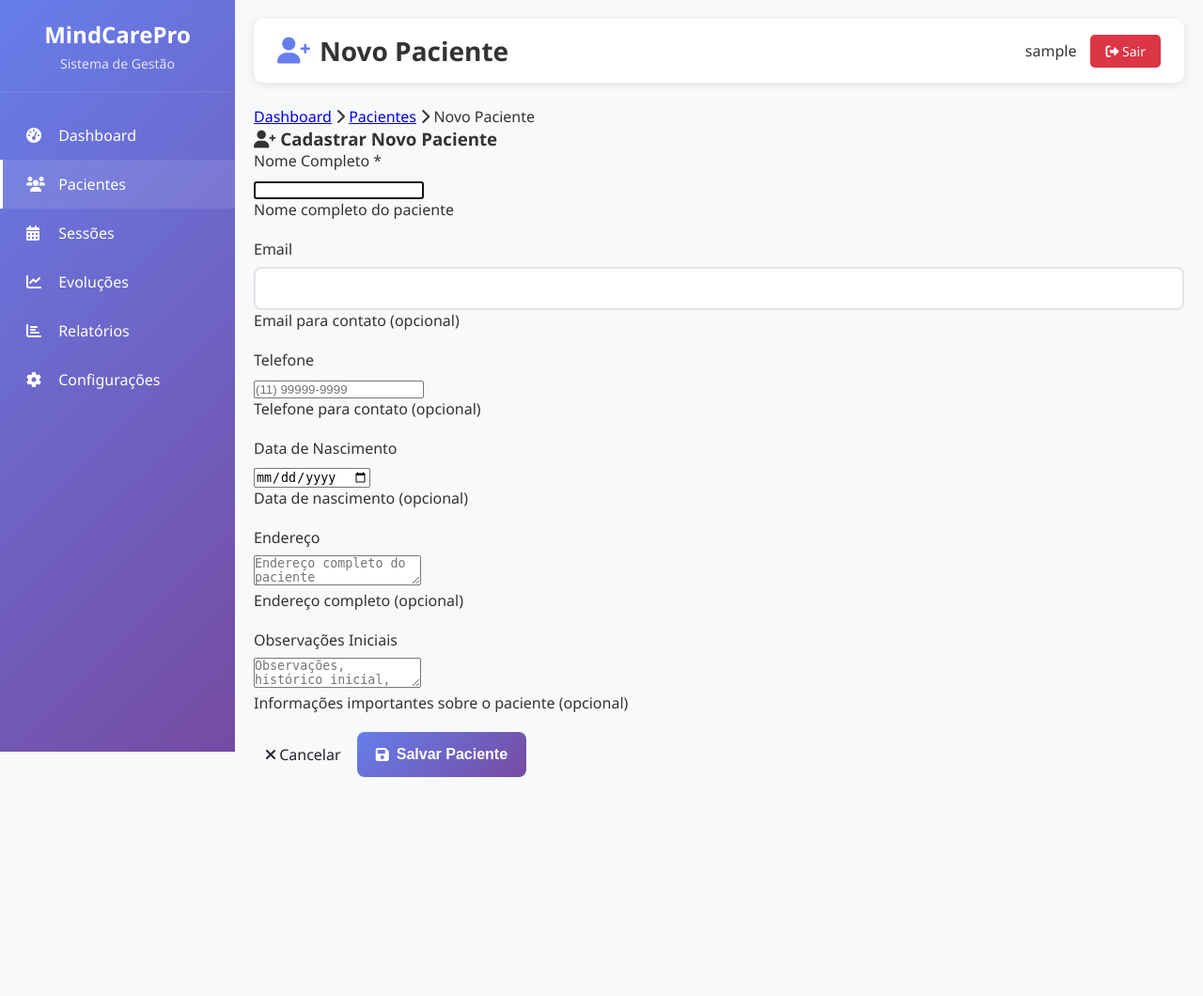
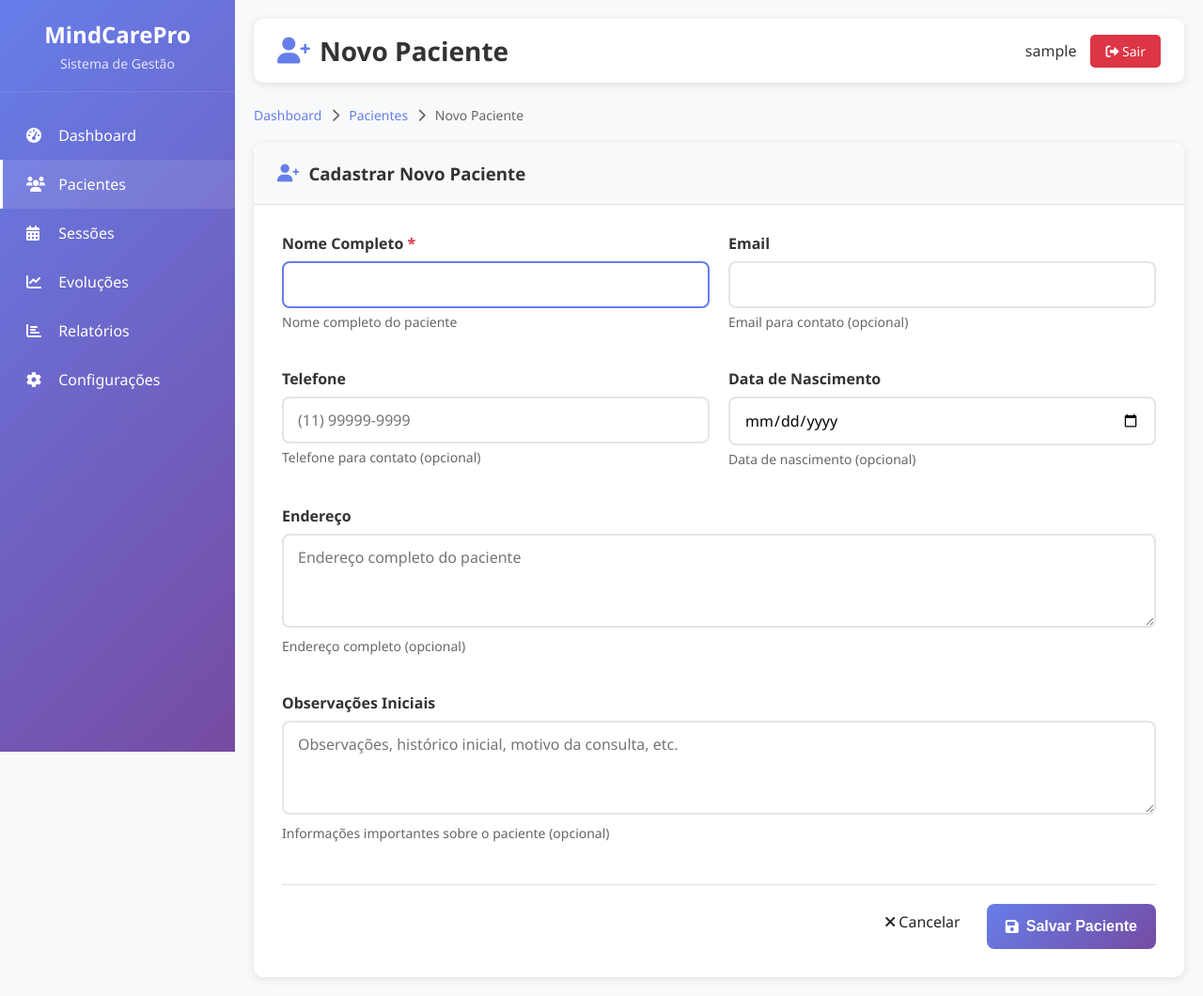
Before and after one commit to flavioricci-terser/mindcarepro-sistema, a Flask app: page /pacientes/novo in a window 1280 px wide. Shown: the whole page at 94% size. Before the commit the page ends 827 px from the top, so only its background shows below. Run offline with Flask 3, Linux system fonts and the light colour scheme; the visitor is signed in with stand-in values (Sample User, id 1); some libraries are stand-ins or nearby versions.

Commit message:
Update main.css
inserido
/* ========================================
   ESTILOS PARA FORMULÁRIOS
   ======================================== */

```diff
--- a/static/css/main.css
+++ b/static/css/main.css
@@ -1238,3 +1238,139 @@ body {
         font-size: 24px;
     }
 }
+
+/* ========================================
+   ESTILOS PARA FORMULÁRIOS
+   ======================================== */
+
+.breadcrumb {
+    display: flex;
+    align-items: center;
+    gap: 10px;
+    color: #666;
+    font-size: 14px;
+    margin-bottom: 20px;
+}
+
+.breadcrumb a {
+    color: #667eea;
+    text-decoration: none;
+}
+
+.breadcrumb a:hover {
+    text-decoration: underline;
+}
+
+.form-container {
+    background: white;
+    border-radius: 10px;
+    box-shadow: 0 2px 10px rgba(0,0,0,0.1);
+    overflow: hidden;
+}
+
+.form-header {
+    background: #f8f9fa;
+    padding: 20px 25px;
+    border-bottom: 1px solid #dee2e6;
+}
+
+.form-header h3 {
+    color: #333;
+    display: flex;
+    align-items: center;
+    margin: 0;
+}
+
+.form-header i {
+    margin-right: 10px;
+    color: #667eea;
+}
+
+.form-content {
+    padding: 30px;
+}
+
+.form-grid {
+    display: grid;
+    grid-template-columns: repeat(auto-fit, minmax(300px, 1fr));
+    gap: 20px;
+    margin-bottom: 25px;
+}
+
+.form-group {
+    margin-bottom: 20px;
+}
+
+.form-group.full-width {
+    grid-column: 1 / -1;
+}
+
+.form-group label {
+    display: block;
+    margin-bottom: 8px;
+    font-weight: 600;
+    color: #333;
+}
+
+.required {
+    color: #dc3545;
+}
+
+.form-group input[type="text"],
+.form-group input[type="email"],
+.form-group input[type="tel"],
+.form-group input[type="date"],
+.form-group input[type="number"],
+.form-group input[type="time"],
+.form-group select,
+.form-group textarea {
+    width: 100%;
+    padding: 12px 15px;
+    border: 2px solid #e1e5e9;
+    border-radius: 8px;
+    font-size: 16px;
+    transition: border-color 0.3s;
+    font-family: inherit;
+}
+
+.form-group input:focus,
+.form-group select:focus,
+.form-group textarea:focus {
+    outline: none;
+    border-color: #667eea;
+}
+
+.form-group textarea {
+    resize: vertical;
+    min-height: 100px;
+}
+
+.form-help {
+    font-size: 14px;
+    color: #666;
+    margin-top: 5px;
+}
+
+.form-actions {
+    display: flex;
+    gap: 15px;
+    justify-content: flex-end;
+    padding-top: 20px;
+    border-top: 1px solid #dee2e6;
+}
+
+/* Responsividade para formulários */
+@media (max-width: 768px) {
+    .form-grid {
+        grid-template-columns: 1fr;
+    }
+
+    .form-actions {
+        flex-direction: column;
+    }
+
+    .btn {
+        width: 100%;
+        justify-content: center;
+    }
+}
```
